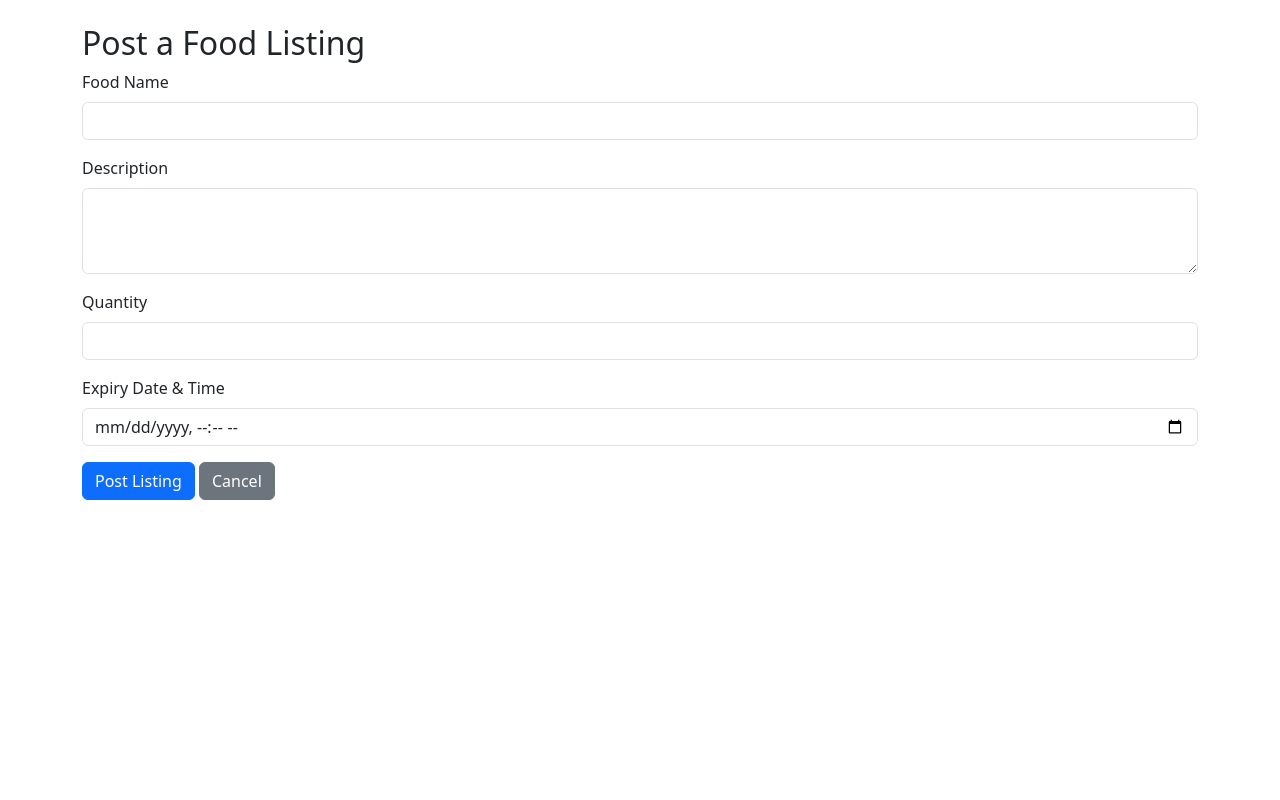
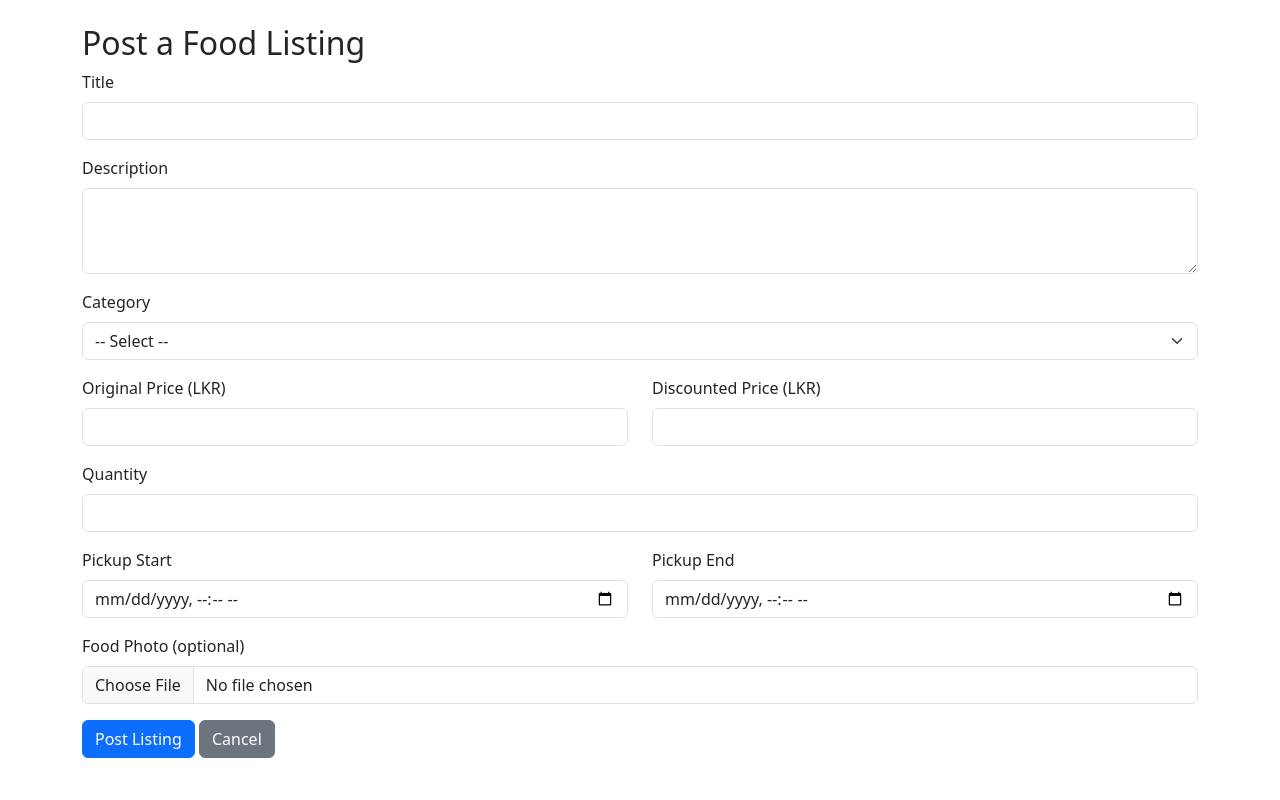
Before and after one commit to Ebinesh2709/Foodsaver-platform, a PHP site: page /business/add_listing.php in a window 1280 px wide. Run offline with PHP 8.4, Linux system fonts and the light colour scheme; the visitor is signed in with stand-in values (Sample User, id 1); tables that the repository leaves empty or names only in its code hold one stand-in row (values such as "Sample post").

Commit message:
Fix business listing CRUD to use correct PDO and business_id lookup

```diff
--- a/business/add_listing.php
+++ b/business/add_listing.php
@@ -1,42 +1,69 @@
 <?php
 session_start();
-require_once '../config/db.php'; // adjust path if your folder structure differs
-require_once '../includes/ai_helper.php';
+require_once '../config/db.php';
 
 if (!isset($_SESSION['user_id']) || $_SESSION['role'] !== 'business') {
     header("Location: ../login.php");
     exit;
 }
-$business_id = $_SESSION['user_id'];
+$stmt_biz = $pdo->prepare("SELECT id FROM businesses WHERE user_id = ?");
+$stmt_biz->execute([$_SESSION['user_id']]);
+$business = $stmt_biz->fetch(PDO::FETCH_ASSOC);
+
+if (!$business) {
+    die("No business profile found. Please complete your business registration first.");
+}
+$business_id = $business['id'];
 $errors = [];
 
 if ($_SERVER['REQUEST_METHOD'] === 'POST') {
-    $food_name       = trim($_POST['food_name'] ?? '');
+    $title           = trim($_POST['title'] ?? '');
     $description     = trim($_POST['description'] ?? '');
+    $category        = trim($_POST['category'] ?? '');
     $quantity        = trim($_POST['quantity'] ?? '');
-    $expiry_datetime = trim($_POST['expiry_datetime'] ?? '');
+    $original_price  = trim($_POST['original_price'] ?? '');
+    $discounted_price= trim($_POST['discounted_price'] ?? '');
+    $pickup_start    = trim($_POST['pickup_start'] ?? '');
+    $pickup_end      = trim($_POST['pickup_end'] ?? '');
 
-    if ($food_name === '') $errors[] = "Food name is required.";
+    if ($title === '') $errors[] = "Title is required.";
     if ($quantity === '' || !is_numeric($quantity) || $quantity <= 0) $errors[] = "Quantity must be a positive number.";
-    if ($expiry_datetime === '') $errors[] = "Expiry date/time is required.";
+    if ($pickup_start === '' || $pickup_end === '') $errors[] = "Pickup times are required.";
+    if ($pickup_end <= $pickup_start) $errors[] = "Pickup end must be after pickup start.";
 
     if (empty($errors)) {
-        $stmt = $conn->prepare(
-            "INSERT INTO food_listings (business_id, food_name, description, quantity, expiry_datetime, status, created_at)
-             VALUES (?, ?, ?, ?, ?, 'available', NOW())"
-        );
-        $stmt->bind_param("issss", $business_id, $food_name, $description, $quantity, $expiry_datetime);
+        // Handle image upload
+        $image = null;
+        if (!empty($_FILES['image']['name'])) {
+            $allowed = ['jpg','jpeg','png','webp'];
+            $ext = strtolower(pathinfo($_FILES['image']['name'], PATHINFO_EXTENSION));
+            if (in_array($ext, $allowed)) {
+                $image = uniqid() . '.' . $ext;
+                move_uploaded_file($_FILES['image']['tmp_name'], "../uploads/" . $image);
+            } else {
+                $errors[] = "Image must be jpg, jpeg, png, or webp.";
+            }
+        }
 
-        if ($stmt->execute()) {
+        if (empty($errors)) {
+            $stmt = $pdo->prepare(
+                "INSERT INTO food_listings (business_id, title, description, category, quantity, original_price, discounted_price, pickup_start, pickup_end, image, status)
+                 VALUES (?, ?, ?, ?, ?, ?, ?, ?, ?, ?, 'available')"
+            );
+            $stmt->execute([$business_id, $title, $description, $category, $quantity, $original_price ?: null, $discounted_price ?: null, $pickup_start, $pickup_end, $image]);
+            $new_listing_id = $pdo->lastInsertId();
+
+            // AI urgency scoring - comment out if ai_helper.php not built yet
+            if (file_exists('../includes/ai_helper.php')) {
+                require_once '../includes/ai_helper.php';
+                $urgency = get_urgency_score($description, $pickup_end);
+                $update = $pdo->prepare("UPDATE food_listings SET urgency_score = ? WHERE id = ?");
+                $update->execute([$urgency, $new_listing_id]);
+            }
+
             header("Location: my_listings.php?success=1");
-            $new_listing_id = $stmt->insert_id;
-            $urgency = get_urgency_score($description, $expiry_datetime);
-            $update = $conn->prepare("UPDATE food_listings SET urgency_score = ? WHERE id = ?");
-            $update->bind_param("si", $urgency, $new_listing_id);
-            $update->execute();
             exit;
         }
-        $errors[] = "Could not save the listing. Try again.";
     }
 }
 ?>
@@ -46,15 +73,36 @@ if ($_SERVER['REQUEST_METHOD'] === 'POST') {
 <body><div class="container mt-4">
 <h2>Post a Food Listing</h2>
 <?php foreach ($errors as $e): ?><div class="alert alert-danger"><?= htmlspecialchars($e) ?></div><?php endforeach; ?>
-<form method="POST">
-  <div class="mb-3"><label class="form-label">Food Name</label>
-    <input type="text" name="food_name" class="form-control" required></div>
+<form method="POST" enctype="multipart/form-data">
+  <div class="mb-3"><label class="form-label">Title</label>
+    <input type="text" name="title" class="form-control" required></div>
   <div class="mb-3"><label class="form-label">Description</label>
     <textarea name="description" class="form-control" rows="3"></textarea></div>
+  <div class="mb-3"><label class="form-label">Category</label>
+    <select name="category" class="form-select">
+      <option value="">-- Select --</option>
+      <option value="meals">Meals</option>
+      <option value="bakery">Bakery</option>
+      <option value="produce">Produce</option>
+      <option value="dairy">Dairy</option>
+      <option value="other">Other</option>
+    </select></div>
+  <div class="row">
+    <div class="col mb-3"><label class="form-label">Original Price (LKR)</label>
+      <input type="number" step="0.01" name="original_price" class="form-control"></div>
+    <div class="col mb-3"><label class="form-label">Discounted Price (LKR)</label>
+      <input type="number" step="0.01" name="discounted_price" class="form-control"></div>
+  </div>
   <div class="mb-3"><label class="form-label">Quantity</label>
-    <input type="number" step="0.1" name="quantity" class="form-control" required></div>
-  <div class="mb-3"><label class="form-label">Expiry Date & Time</label>
-    <input type="datetime-local" name="expiry_datetime" class="form-control" required></div>
+    <input type="number" name="quantity" class="form-control" required></div>
+  <div class="row">
+    <div class="col mb-3"><label class="form-label">Pickup Start</label>
+      <input type="datetime-local" name="pickup_start" class="form-control" required></div>
+    <div class="col mb-3"><label class="form-label">Pickup End</label>
+      <input type="datetime-local" name="pickup_end" class="form-control" required></div>
+  </div>
+  <div class="mb-3"><label class="form-label">Food Photo (optional)</label>
+    <input type="file" name="image" class="form-control" accept="image/*"></div>
   <button class="btn btn-primary">Post Listing</button>
   <a href="my_listings.php" class="btn btn-secondary">Cancel</a>
 </form>
```
Also changed, not shown: business/delete_listing.php (+10 -4 lines), business/edit_listing.php (+45 -20 lines), business/my_listings.php (+20 -12 lines).
